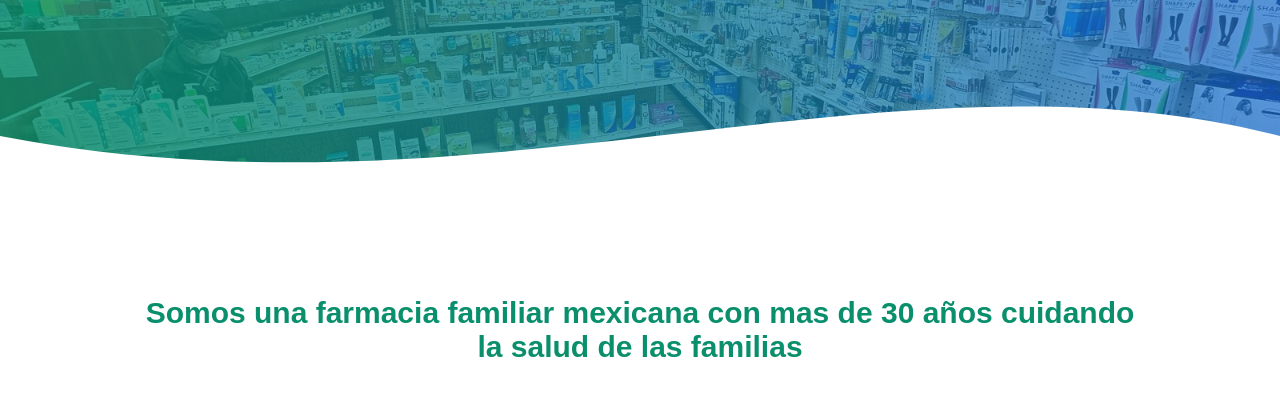
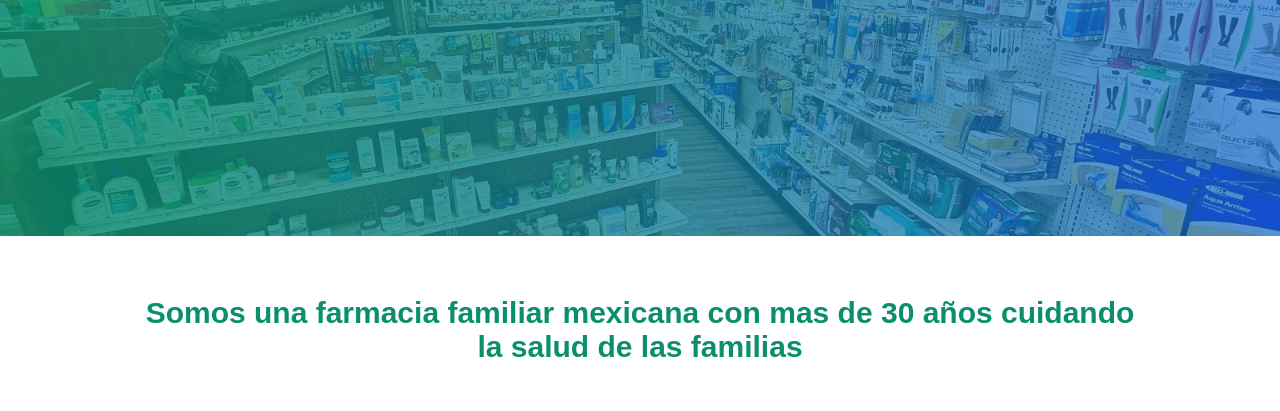
Before and after one commit to brilyrorres/salud, a plain HTML site: page index.html in a window 1280 px wide. Shown: the part 364-775 px from the top of the page. Drawn offline with Linux system fonts and the light colour scheme.

Commit message:
Quitar la ola del header

```diff
--- a/index.html
+++ b/index.html
@@ -26,12 +26,6 @@
 <h1>Farmacia Salud Vital</h1>
 <h2>Tu salud es lo mas importante</h2>
 </section>
-<!-- la ola la saque de una pagina de olas svg -->
-<div style="height: 150px; overflow: hidden;">
-<svg viewBox="0 0 500 150" preserveAspectRatio="none" style="height: 100%; width: 100%;">
-<path d="M0.00,49.98 C187.63,143.59 349.20,-49.98 500.00,49.98 L500.00,150.00 L0.00,150.00 Z" style="stroke: none; fill: #ffffff;"></path>
-</svg>
-</div>
 </header>
 
 <main>
```
